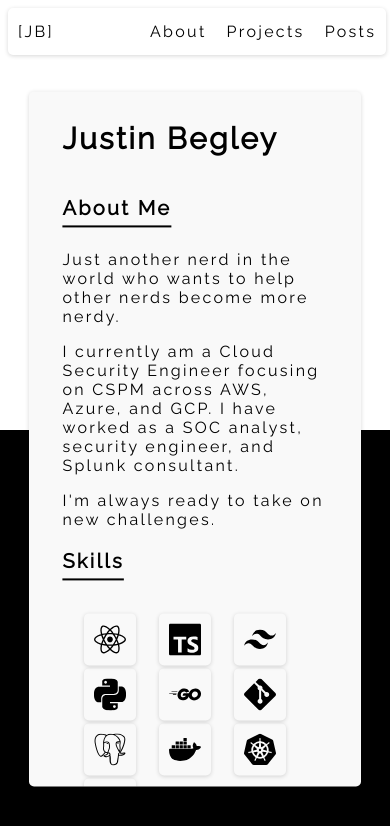
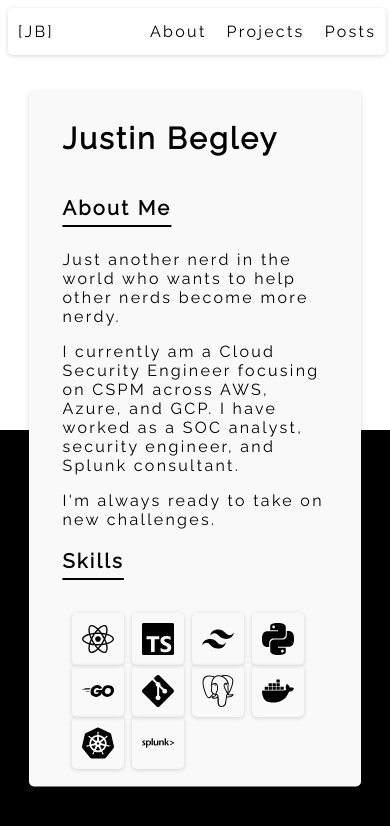
Before and after one commit to hoax3/JB-Portfolio, a React (Vite) app: page /about in a window 390 px wide. Shown: the top 826 px of the page. Built offline with nearby package versions, Linux system fonts and the light colour scheme.

Commit message:
grid css - about

```diff
--- a/src/App.css
+++ b/src/App.css
@@ -32,6 +32,7 @@ body {
   position: absolute;
   height:80%;
   box-shadow: rgba(0, 0, 0, 0.16) 0px 1px 4px;
+  overflow: hidden;
 }
 
 @media screen and (max-width: 900px) {
--- a/src/components/About.tsx
+++ b/src/components/About.tsx
@@ -12,7 +12,7 @@ export const About = () => {
     <Link to="https://www.comptia.org/certifications/cybersecurity-analyst" style={{ textDecoration: 'none', color: 'inherit' }} target='_blank'>CySA+</Link>,
     <Link to="https://www.comptia.org/certifications/pentest" style={{ textDecoration: 'none', color: 'inherit' }} target='_blank'>PenTest+</Link>]
   return (
-    <div className='container'>
+    <div className='container' style={{ overflowY: 'auto' }}>
       <div className="about-main">
         <h1>
           Justin Begley
--- a/src/components/styles/about.css
+++ b/src/components/styles/about.css
@@ -20,9 +20,8 @@
 
 .icon-grid {
   display: grid;
-  grid-template-columns: auto auto auto auto auto;
+  grid-template-columns: repeat(auto-fill, 130px);
   padding: 10px;
-  gap: 20px;
 }
 
 .icon-provider {
@@ -36,7 +35,7 @@
   justify-content: space-between;
   width: 90%;
   margin-left: auto;
-  margin-right: auto;
+  margin-rignht: auto;
   font-size: 1rem;
 }
 
@@ -116,9 +115,7 @@
     margin: 5px;
   }
   .icon-grid {
-    grid-template-columns: auto auto auto;
-    gap: 3px;
-    margin: 12px;
+    grid-template-columns: repeat(auto-fill,60px);
   }
 }
 
@@ -127,7 +124,8 @@
     grid-template-columns: auto auto auto;
   }
   .icon-grid {
-  grid-template-columns: auto auto auto;
+  /*grid-template-columns: auto auto auto;*/
+    grid-template-columns: repeat(auto-fill, 75px);
   gap: 1px;
   }
 }
@@ -137,6 +135,7 @@
     grid-template-columns: auto auto auto auto ;
   }
   .icon-grid {
-    grid-template-columns: auto auto auto auto;
+    /*grid-template-columns: auto auto auto auto; */
+    grid-template-columns: repeat(auto-fill, 100px);
   }
 }
```
